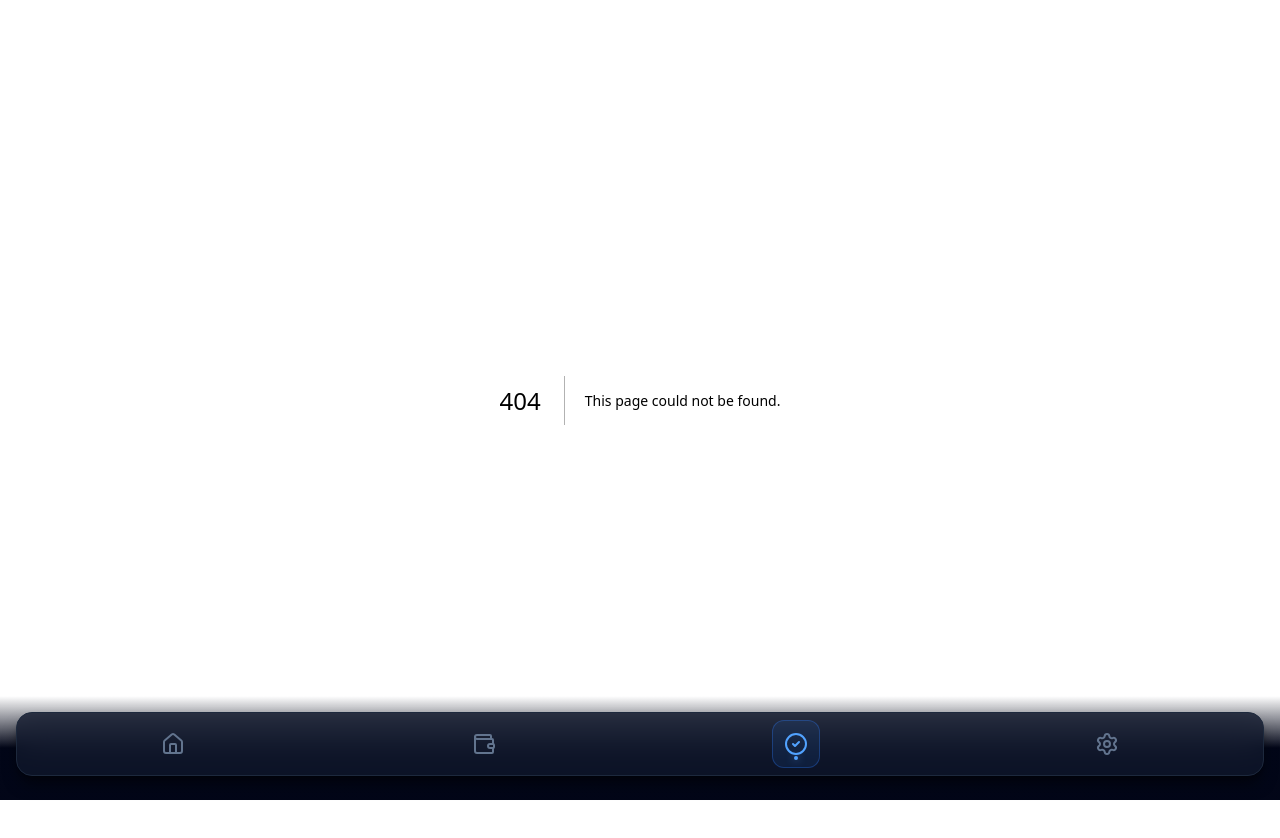
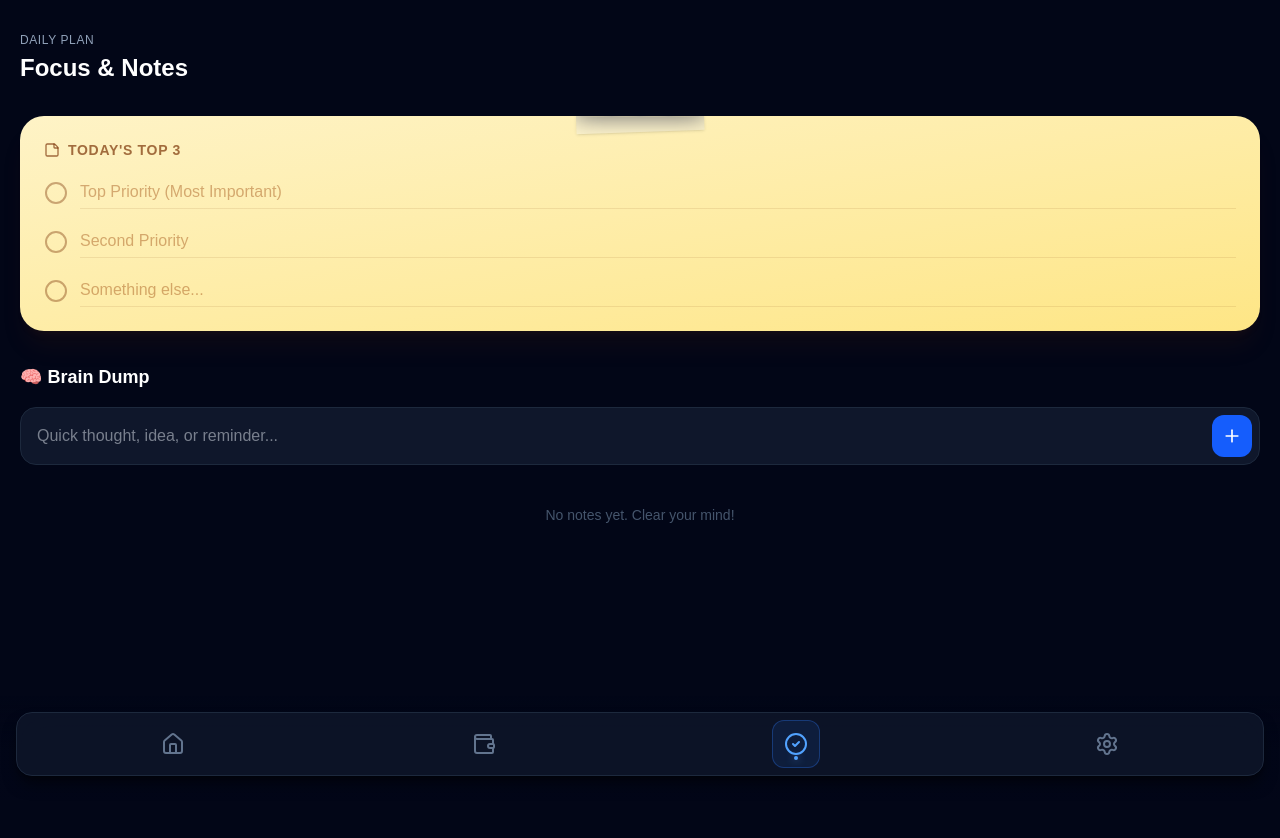
Before and after one commit to Ashikur07/Nexus, a Next.js app: page /focus in a window 1280 px wide. Before the commit this address had no page. Shown: the top 838 px of the page. Built offline with nearby package versions, Linux system fonts and the light colour scheme.

Commit message:
add new daily focus page

```diff
--- /dev/null
+++ b/src/app/focus/page.js
@@ -0,0 +1,163 @@
+"use client";
+import { useState, useEffect } from "react";
+import { Plus, Trash2, CheckCircle2, Circle, StickyNote, Save } from "lucide-react";
+import { motion, AnimatePresence } from "framer-motion";
+
+export default function FocusPage() {
+  const [tasks, setTasks] = useState([
+    { id: 1, text: "", completed: false, placeholder: "Top Priority (Most Important)" },
+    { id: 2, text: "", completed: false, placeholder: "Second Priority" },
+    { id: 3, text: "", completed: false, placeholder: "Something else..." },
+  ]);
+
+  const [notes, setNotes] = useState([]);
+  const [newNote, setNewNote] = useState("");
+
+  // Load Data
+  useEffect(() => {
+    const savedTasks = localStorage.getItem("nexus_focus_tasks");
+    const savedNotes = localStorage.getItem("nexus_notes");
+
+    if (savedTasks) setTasks(JSON.parse(savedTasks));
+    if (savedNotes) setNotes(JSON.parse(savedNotes));
+  }, []);
+
+  // Save Data
+  const saveData = (newTasks, newNotes) => {
+    if (newTasks) {
+      setTasks(newTasks);
+      localStorage.setItem("nexus_focus_tasks", JSON.stringify(newTasks));
+    }
+    if (newNotes) {
+      setNotes(newNotes);
+      localStorage.setItem("nexus_notes", JSON.stringify(newNotes));
+    }
+  };
+
+  // Handle Task Input
+  const updateTask = (id, text) => {
+    const updated = tasks.map(t => t.id === id ? { ...t, text } : t);
+    saveData(updated, null);
+  };
+
+  // Toggle Task Completion
+  const toggleTask = (id) => {
+    const updated = tasks.map(t => t.id === id ? { ...t, completed: !t.completed } : t);
+    saveData(updated, null);
+  };
+
+  // Add Brain Dump Note
+  const addNote = () => {
+    if (!newNote.trim()) return;
+    const updatedNotes = [{ id: Date.now(), text: newNote, date: new Date().toLocaleTimeString() }, ...notes];
+    saveData(null, updatedNotes);
+    setNewNote("");
+  };
+
+  // Delete Note
+  const deleteNote = (id) => {
+    const updatedNotes = notes.filter(n => n.id !== id);
+    saveData(null, updatedNotes);
+  };
+
+  return (
+    <div className="min-h-screen px-5 pt-8 pb-32">
+
+      {/* Header */}
+      <div className="mb-8">
+        <p className="text-slate-400 text-xs font-medium uppercase tracking-wider">Daily Plan</p>
+        <h1 className="text-2xl font-bold text-white mt-1">Focus & Notes</h1>
+      </div>
+
+      {/* 1. The "Sticky Note" (Today's Priorities) */}
+      <div className="bg-gradient-to-br from-amber-100 to-amber-200 rounded-3xl p-6 shadow-xl shadow-amber-900/10 mb-8 relative overflow-hidden">
+        {/* Decorative Tape */}
+        <div className="absolute top-0 left-1/2 -translate-x-1/2 w-32 h-8 bg-white/30 backdrop-blur-md rotate-[-2deg] -mt-4 shadow-sm"></div>
+
+        <h2 className="text-amber-900/70 text-sm font-bold uppercase tracking-wider mb-4 flex items-center gap-2">
+          <StickyNote size={16} /> Today's Top 3
+        </h2>
+
+        <div className="space-y-4">
+          {tasks.map((task) => (
+            <div key={task.id} className="flex items-center gap-3">
+              <button onClick={() => toggleTask(task.id)} className="shrink-0 transition-transform active:scale-90">
+                {task.completed ? (
+                  <CheckCircle2 size={24} className="text-amber-700" />
+                ) : (
+                  <Circle size={24} className="text-amber-900/40" />
+                )}
+              </button>
+
+              <input
+                type="text"
+                value={task.text}
+                onChange={(e) => updateTask(task.id, e.target.value)}
+                placeholder={task.placeholder}
+                className={`w-full bg-transparent border-b border-amber-900/10 py-1 text-amber-950 placeholder:text-amber-800/40 focus:outline-none focus:border-amber-800/50 transition-all ${
+                  task.completed ? "line-through text-amber-900/50" : "font-medium"
+                }`}
+              />
+            </div>
+          ))}
+        </div>
+      </div>
+
+      {/* 2. Brain Dump / Quick Notes */}
+      <div>
+        <h2 className="text-white text-lg font-bold mb-4 flex items-center gap-2">
+          🧠 Brain Dump
+        </h2>
+
+        {/* Note Input */}
+        <div className="relative mb-6">
+          <input
+            type="text"
+            value={newNote}
+            onChange={(e) => setNewNote(e.target.value)}
+            placeholder="Quick thought, idea, or reminder..."
+            className="w-full bg-slate-900 border border-slate-800 rounded-2xl py-4 pl-4 pr-12 text-slate-200 focus:outline-none focus:border-blue-500/50 transition-all"
+            onKeyDown={(e) => e.key === 'Enter' && addNote()}
+          />
+          <button
+            onClick={addNote}
+            className="absolute right-2 top-2 bottom-2 bg-blue-600 w-10 rounded-xl flex items-center justify-center text-white active:scale-95 transition-transform"
+          >
+            <Plus size={20} />
+          </button>
+        </div>
+
+        {/* Notes List */}
+        <div className="grid gap-3">
+          <AnimatePresence>
+            {notes.length === 0 ? (
+              <p className="text-slate-600 text-center text-sm py-4">No notes yet. Clear your mind!</p>
+            ) : (
+              notes.map((note) => (
+                <motion.div
+                  key={note.id}
+                  initial={{ opacity: 0, y: 10 }}
+                  animate={{ opacity: 1, y: 0 }}
+                  exit={{ opacity: 0, scale: 0.95 }}
+                  className="bg-slate-900/50 border border-slate-800 p-4 rounded-2xl flex justify-between items-start group"
+                >
+                  <div>
+                    <p className="text-slate-300 text-sm leading-relaxed whitespace-pre-wrap">{note.text}</p>
+                    <p className="text-slate-600 text-[10px] mt-2">{note.date}</p>
+                  </div>
+                  <button
+                    onClick={() => deleteNote(note.id)}
+                    className="text-slate-600 hover:text-red-400 p-1 transition-colors"
+                  >
+                    <Trash2 size={16} />
+                  </button>
+                </motion.div>
+              ))
+            )}
+          </AnimatePresence>
+        </div>
+      </div>
+
+    </div>
+  );
+}
```
